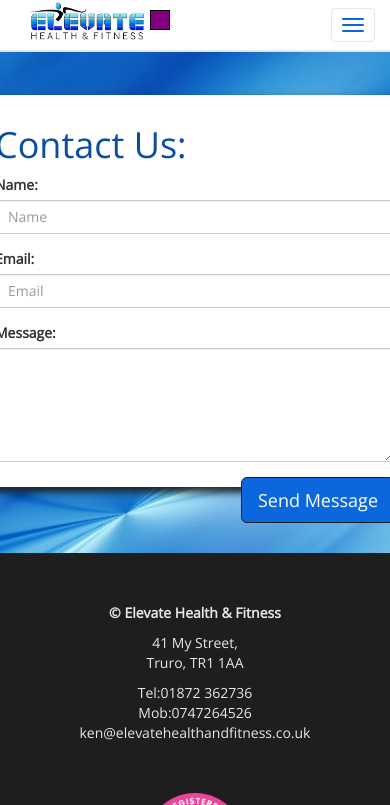
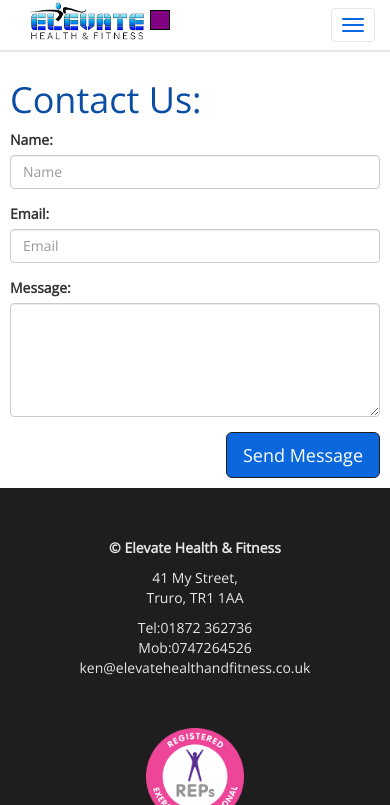
Before and after one commit to mthorning/elevatehealthandfitness.co.uk, a PHP site: page /contactUs.php in a window 390 px wide. Shown: the top 805 px of the page. Run offline with PHP 8.4, Linux system fonts and the light colour scheme; data that the repository does not hold is empty; grey boxes are pictures that could not be loaded.

Commit message:
tidying up responsive layouts on all pages and fixed the mess on the contact page

```diff
--- a/components/footer.php
+++ b/components/footer.php
@@ -29,7 +29,7 @@
             </div>
         </div>
         <div id="designCredit" class="col-xs-11 col-sm-5 col-sm-offset-1 credit">
-            <p>Created by <a href="http://stack-design.co.uk">Stack-Design</a></p>
+            <p>Website designed by <a href="http://stack-design.co.uk">Stack-Design</a></p>
         </div>
     </div>
 </footer>
--- a/contactUs.php
+++ b/contactUs.php
@@ -12,84 +12,16 @@
 
 </head>
 
-<body id="contactForm" class="aboutPages">
+<body id="contactUsPage" class="aboutPages">
     <?php include "components/header.php"?>
-        <div class="container-fluid navMargin">
-            <div class="row">
-                <div class="formContainer col-sm-offset-1 col-sm-10">
-                    <h1>Contact Us:</h1>
-                    <?php
+    <div class="container">
+        <h1>Contact Us:</h1>
+        <?php include 'components/contactForm.php'; ?>
+    </div>
 
-//error messages
-$missingName = '<p><strong>Please enter your name.</strong></p>';
-$missingEmail = '<p><strong>Please enter your email address.</strong></p>';
-$invalidEmail = '<p><strong>Please enter a valid email address.</strong></p>';
-$missingMessage = '<p><strong>Please enter a message.</strong></p>';
+    <?php include 'components/footer.php'; ?>
 
-//Get user input
-$name = $_POST["name"];
-$email = $_POST["email"];
-$message = $_POST["message"];
-
-
-//if user has submitted form
-if ($_POST["submit"]) {
-    if(!$name) {
-        $errors .= $missingName;
-    }else{
-        $name = filter_var($name, FILTER_SANITIZE_STRING);
-    }
-
-    if(!$email) {
-        $errors .= $missingEmail;
-    }else{
-        $email = filter_var($email, FILTER_SANITIZE_EMAIL);
-        if (!filter_var($email, FILTER_VALIDATE_EMAIL)) {
-            $errors .= $invalidEmail;
-        }
-    }
-
-    if (!$message) {
-        $errors .=$missingMessage;
-    }else{
-        $message = filter_var($message, FILTER_SANITIZE_STRING);
-    }
-
-    //if there are any errors
-    if ($errors) {
-        $resultMessage = '<div class="alert alert-danger">' . $errors . '</div>';
-    }
-        // no => send email. email sent?
-            // yes => print success message
-            // no => print warning message
-//print result message
-echo $resultMessage;
-}
-
-?>
-                        <form action="contactform.php" method="post">
-                            <div class="form-group">
-                                <label for="name">Name:</label>
-                                <input type="text" name="name" id="name" placeholder="Name" class="form-control" value="<?php echo $name; ?>">
-                            </div>
-                            <div class="form-group">
-                                <label for="email">Email:</label>
-                                <input type="text" name="email" id="email" placeholder="Email" class="form-control" value="<?php echo $email; ?>">
-                            </div>
-                            <div class="form-group">
-                                <label for="message">Message:</label>
-                                <textarea name="message" id="message" class="form-control" rows="5"><?php echo $message; ?>
-                                </textarea>
-                            </div>
-                            <input value="Send Message" type="submit" name="submit" class="btn btn-lg btnColor pull-right">
-                        </form>
-                </div>
-            </div>
-        </div>
-
-        <?php include 'components/footer.php'; ?>
-
-        <?php include 'modules/navigationClassControl.php'; ?>
+    <?php include 'modules/navigationClassControl.php'; ?>
 </body>
 
 </html>
--- a/css/style.css
+++ b/css/style.css
@@ -223,6 +223,8 @@ body {
   text-align: center;
   padding-top: 10px;
   background-color: white; }
+  #indexPage #introSection .whiteContainer h1 {
+    margin: 10px 0 0 0; }
     @media screen and (max-width: 768px) {
       #indexPage #introSection .whiteContainer h1 {
         font-size: 1.75em; } }
@@ -231,6 +233,12 @@ body {
         font-size: 1.4em; } }
   #indexPage #introSection .whiteContainer #paddedBox {
     height: 0; }
+    @media screen and (max-width: 992px) {
+      #indexPage #introSection .whiteContainer #paddedBox {
+        height: 15vh; } }
+    @media screen and (max-width: 768px) {
+      #indexPage #introSection .whiteContainer #paddedBox {
+        height: 35vh; } }
     @media screen and (max-width: 480px) {
       #indexPage #introSection .whiteContainer #paddedBox {
         height: 50vh; } }
@@ -240,14 +248,22 @@ body {
     padding-top: 50px; }
     #indexPage #introSection .whiteContainer #welcome img {
       width: 100%; }
+  #indexPage #introSection .whiteContainer #welcomeSection {
+    min-height: 90vh; }
     #indexPage #introSection .whiteContainer #welcomeSection .welcomeSectionImg {
       background-color: white;
       border: 1px solid #e9e4ea;
-    margin: 0 15px;
+      margin: 0 5px 0 30px;
       padding: 5px;
-    width: 30% !important;
+      width: 30%;
       border-radius: 8px;
       float: right; }
+      @media screen and (max-width: 768px) {
+        #indexPage #introSection .whiteContainer #welcomeSection .welcomeSectionImg {
+          padding: 0; } }
+      @media screen and (max-width: 480px) {
+        #indexPage #introSection .whiteContainer #welcomeSection .welcomeSectionImg {
+          display: none; } }
     #indexPage #introSection .whiteContainer #welcomeSection #bullets {
       margin-left: 150px;
       text-align: left; }
@@ -259,6 +275,7 @@ body {
     #indexPage #introSection .whiteContainer #welcomeSection strong {
       font-size: 1.2em; }
     #indexPage #introSection .whiteContainer #welcomeSection h1 {
+      margin-top: 30px;
       margin-bottom: 10px;
       color: #0a4da3; }
     #indexPage #introSection .whiteContainer #welcomeSection p {
@@ -363,42 +380,24 @@ body {
       right: auto;
       height: 200px; }
 
-#contactForm h1 {
-  color: #0a4da3; }
-#contactForm .formContainer {
-  float: none;
-  border-radius: 25px;
-  padding: 50px;
-  margin: 90px auto;
-  width: 75%;
-  background-color: white;
-  box-shadow: 5px 5px 8px #1e1e1e;
-  padding: 50px;
-  margin-top: 50px; }
-  @media screen and (max-width: 480px) {
-    #contactForm .formContainer {
-      border-radius: 0;
-      padding: 10px;
-      margin: 50px auto 0 auto; } }
-  @media screen and (max-width: 768px) {
-    #contactForm .formContainer {
-      width: 90vw; } }
-  @media screen and (max-width: 480px) {
-    #contactForm .formContainer {
-      width: 100%; } }
-  #contactForm .formContainer form-group {
+#contactUsPage label {
+  display: block;
   text-align: left; }
-#contactForm .navMargin {
-  margin-bottom: 30px; }
 
 #servicesPage p {
   text-indent: 0; }
-#servicesPage .row {
-  display: flex;
-  align-items: center;
-  margin-bottom: 30px; }
+#servicesPage .row .col-xs-3 {
+  margin: 10px 0;
+  text-align: right; }
+  @media screen and (max-width: 768px) {
+    #servicesPage .row .col-xs-3 {
+      padding: 0; } }
 #servicesPage .row img {
   width: 80px; }
+  @media screen and (max-width: 480px) {
+    #servicesPage .row img {
+      padding: 0;
+      width: 60px; } }
 
 #pageFooter {
   color: #e9e4ea;
--- a/index.php
+++ b/index.php
@@ -34,8 +34,8 @@
                         <h1>Welcome to Elevate Health &amp; Fitness</h1>
                         <br />
                         <p class="text-left">Do you need help to:</p>
-                        <img src="img/jpg/happyPeople.jpg" alt="happy people" class="welcomeSectionImg">
                         <div id="bullets">
+                            <img src="img/jpg/happyPeople.jpg" alt="happy people" class="welcomeSectionImg">
                             <p>• reduce your stress levels?</p>
                             <p> • alleviate back pain?</p>
                             <p> • overcome constant fatigue and low energy levels?</p>
--- a/sass/pages/_contactForm.scss
+++ b/sass/pages/_contactForm.scss
@@ -1,17 +1,6 @@
-//CONTACTFORM
-#contactForm {
-    h1 {
-        color: $colHighlight;
-    }
-    .formContainer {
-        @include standardContainer;
-        padding: 50px;
-        margin-top: 50px;
-        form-group {
-            text-align: left;
-        }
-    }
-    .navMargin {
-        margin-bottom: 30px;
+#contactUsPage {
+    label {
+        display: block;
+        text-align: left;
     }
 }
--- a/sass/pages/_footer.scss
+++ b/sass/pages/_footer.scss
@@ -1,7 +1,6 @@
 #pageFooter {
     p,
     a {
-//        font-size: 1.3em;
     }
     color: $bgHighlight;
     background-color: $darkGrey;
--- a/sass/pages/_index.scss
+++ b/sass/pages/_index.scss
@@ -40,6 +40,7 @@
         .whiteContainer {
             text-align: center;
             h1 {
+                margin: 10px 0 0 0;
                 @include sm {
                     font-size: 1.75em;
                 }
@@ -49,6 +50,12 @@
             }
             #paddedBox {
                 height: 0;
+                @include md {
+                    height: 15vh;
+                }
+                @include sm {
+                    height: 35vh;
+                }
                 @include xs {
                     height: 50vh;
                 }
@@ -65,14 +72,21 @@
                 }
             }
             #welcomeSection {
+                min-height: 90vh;
                 .welcomeSectionImg {
                     background-color: white;
                     border: 1px solid $bgHighlight;
-                    margin: 0 15px;
+                    margin: 0 5px 0 30px;
                     padding: 5px;
-                    width: 30%!important;
+                    width: 30%;
                     border-radius: 8px;
                     float: right;
+                    @include sm {
+                        padding: 0;
+                    }
+                    @include xs {
+                        display: none;
+                    }
                 }
                 #bullets {
                     margin-left: 150px;
@@ -88,6 +102,7 @@
                     font-size: 1.2em;
                 }
                 h1 {
+                    margin-top: 30px;
                     margin-bottom: 10px;
                     color: $colHighlight;
                 }
--- a/sass/pages/_services.scss
+++ b/sass/pages/_services.scss
@@ -3,11 +3,19 @@
         text-indent: 0;
     }
     .row {
-        display: flex;
-        align-items: center;
-        margin-bottom: 30px;
+        .col-xs-3 {
+            margin: 10px 0;
+            text-align: right;
+            @include sm {
+                padding: 0;
+            }
+        }
         img {
             width: 80px;
+            @include xs {
+                padding: 0;
+                width: 60px;
+            }
         }
     }
 }
```
Also changed, not shown: components/contactForm.php (added, +65 -0 lines), services.php (+21 -21 lines), 1 other file. Lines whose indentation alone changed are shown as unchanged.
